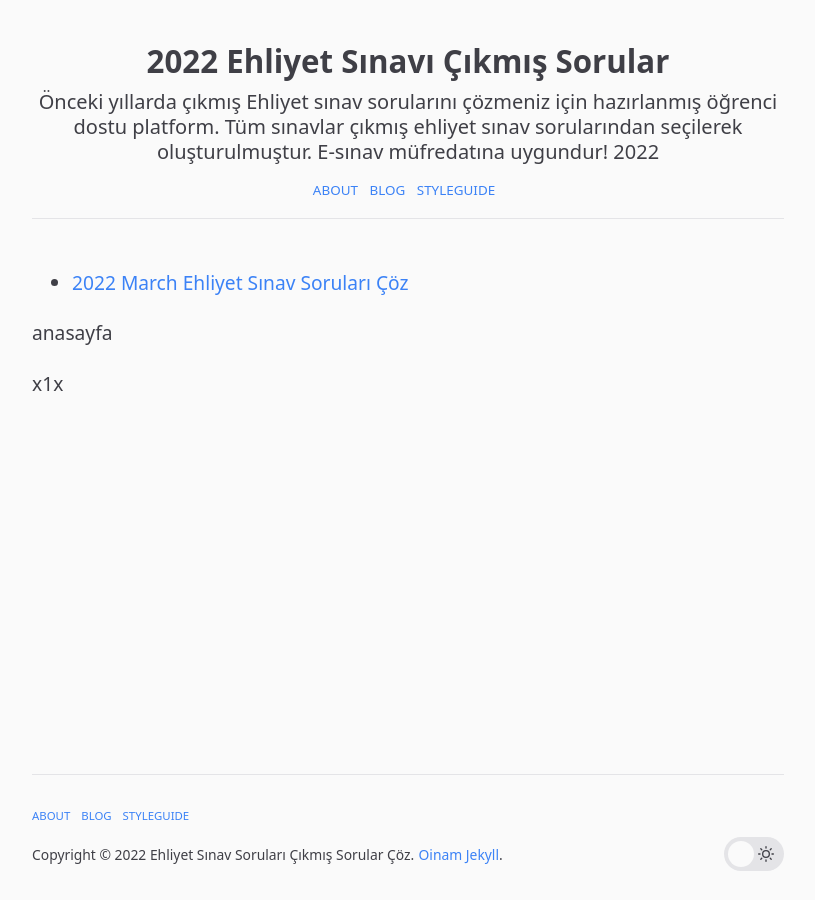
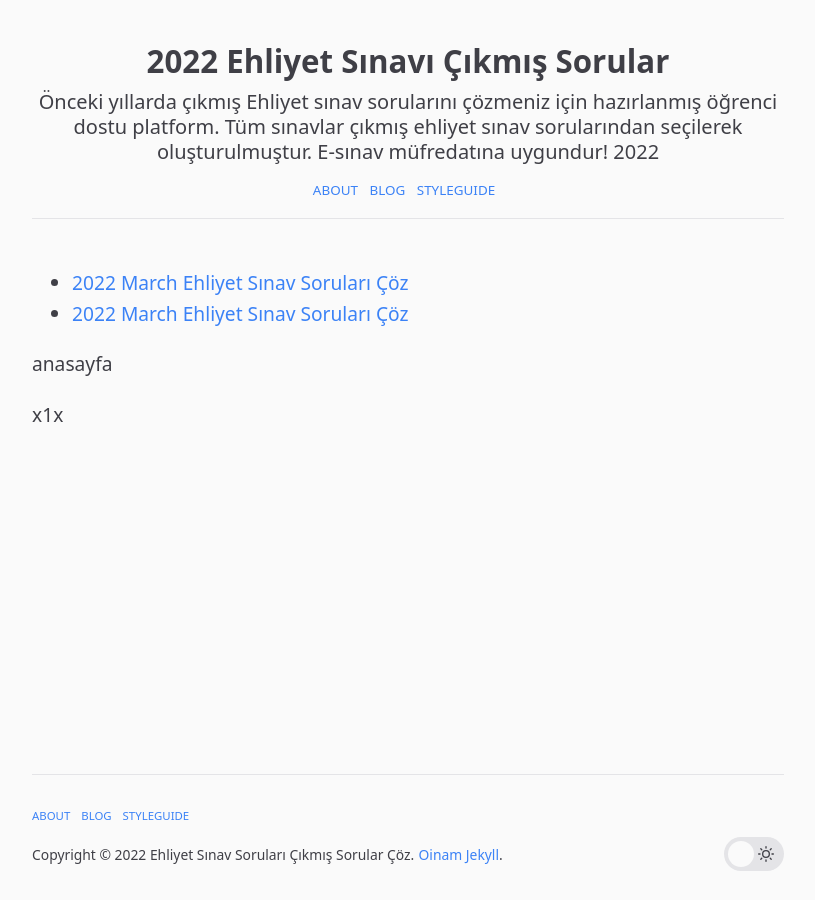
Before and after one commit to ehliyetsinav/ehliyetsinav.github.io, a Jekyll site: the page built from index.md, in a window 1280 px wide. Shown: the whole page, without its empty margins (232-1047 px from the left). Built offline with Jekyll 4.4.1, drawn with Linux system fonts in a browser that asks for light colours.

Commit message:
Update ana.html

```diff
--- a/_includes/ana.html
+++ b/_includes/ana.html
@@ -1,3 +1,5 @@
 -  [{{ "now" | date: "%Y %B" }} Ehliyet Sınav Soruları Çöz](https://forms.gle/V7VTqNYJG4UVSaT36 "Ehliyet Sınav Soruları Çöz")
+-  [{{ "now" | date: "%Y %B" }} Ehliyet Sınav Soruları Çöz](https://forms.gle/5j68TiFT6rxhw1f5A "Ehliyet Sınav Soruları Çöz")
+
 
 anasayfa
```
